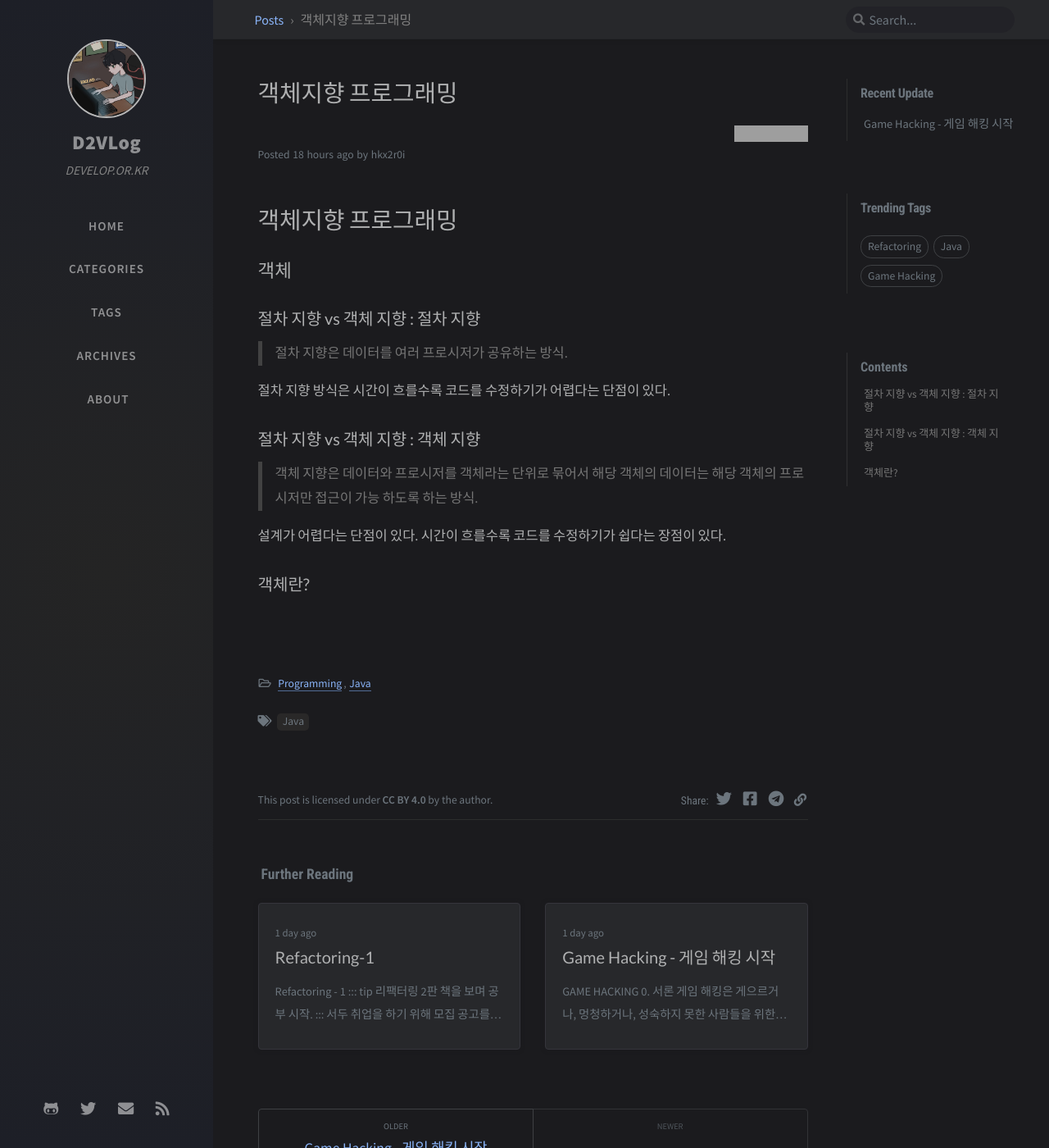
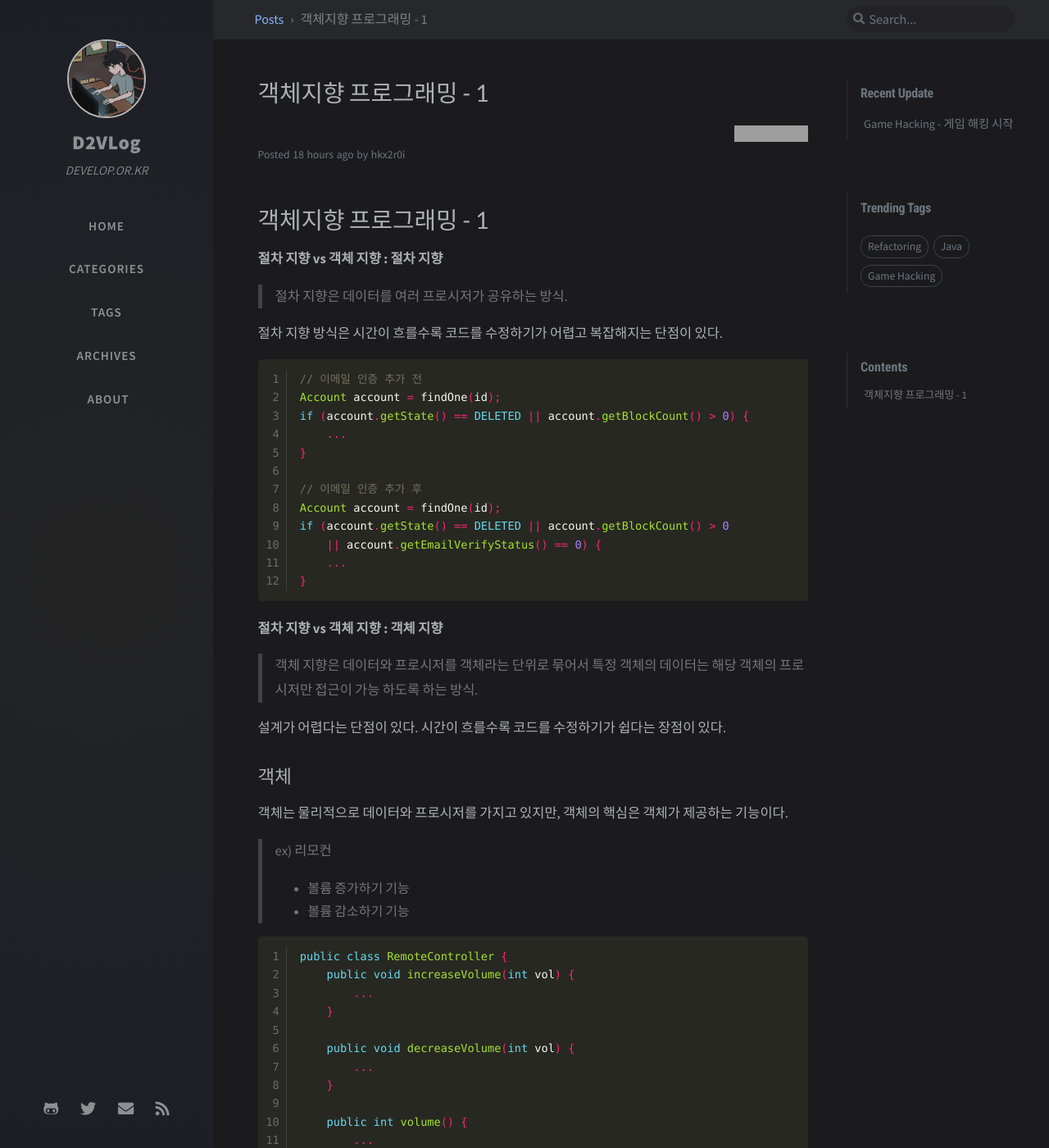
Before and after one commit to 0n1dev/newblog, a Jekyll site: the page built from _posts/2020-08-27-java-1.md, in a window 1280 px wide and 1400 px high. Shown: the whole window at 82% size. Built offline with Jekyll 4.4.1, drawn with Linux system fonts in a browser that asks for light colours; nearby versions of some CDN libraries; comment, search, counter and statistics services are not loaded; some of the changed text lies outside the part shown; grey boxes are pictures that could not be loaded.

Commit message:
객체지향 프로그래밍 - 1

````diff
--- a/_posts/2020-08-27-java-1.md
+++ b/_posts/2020-08-27-java-1.md
@@ -1,5 +1,5 @@
 ---
-title: 객체지향 프로그래밍
+title: 객체지향 프로그래밍 - 1
 author: hkx2r0i
 date: 2020-08-27 21:08:00 +0800
 categories: [Programming, Java]
@@ -7,20 +7,60 @@ tags: [Java]
 math: true
 ---
 
-# 객체지향 프로그래밍
+# 객체지향 프로그래밍 - 1
+
+**절차 지향 vs 객체 지향 : 절차 지향**
+
+> 절차 지향은 데이터를 여러 프로시저가 공유하는 방식.
+
+절차 지향 방식은 시간이 흐를수록 코드를 수정하기가 어렵고 복잡해지는 단점이 있다.
+
+```java
+// 이메일 인증 추가 전
+Account account = findOne(id);
+if (account.getState() == DELETED || account.getBlockCount() > 0) {
+    ...
+}
+
+// 이메일 인증 추가 후
+Account account = findOne(id);
+if (account.getState() == DELETED || account.getBlockCount() > 0
+    || account.getEmailVerifyStatus() == 0) {
+    ...
+}
+```
+
+**절차 지향 vs 객체 지향 : 객체 지향**
+
+> 객체 지향은 데이터와 프로시저를 객체라는 단위로 묶어서 특정 객체의 데이터는 해당 객체의 프로시저만 접근이 가능 하도록 하는 방식.
+
+설계가 어렵다는 단점이 있다. 시간이 흐를수록 코드를 수정하기가 쉽다는 장점이 있다.
 
 ## 객체
 
-### 절차 지향 vs 객체 지향 : 절차 지향
+객체는 물리적으로 데이터와 프로시저를 가지고 있지만, 객체의 핵심은 객체가 제공하는 기능이다.
 
-> 절차 지향은 데이터를 여러 프로시저가 공유하는 방식.
+> ex) 리모컨
+> - 볼륨 증가하기 기능
+> - 볼륨 감소하기 기능
 
-절차 지향 방식은 시간이 흐를수록 코드를 수정하기가 어렵다는 단점이 있다.
+```java
+public class RemoteController {
+    public void increaseVolume(int vol) {
+        ...
+    }
 
-### 절차 지향 vs 객체 지향 : 객체 지향
+    public void decreaseVolume(int vol) {
+        ...
+    }
 
-> 객체 지향은 데이터와 프로시저를 객체라는 단위로 묶어서 해당 객체의 데이터는 해당 객체의 프로시저만 접근이 가능 하도록 하는 방식.
+    public int volume() {
+        ...
+    }
+}
+```
 
-설계가 어렵다는 단점이 있다. 시간이 흐를수록 코드를 수정하기가 쉽다는 장점이 있다.
+※ 객체지향 프로그래밍은 객체들끼리 기능을 사용(메서드 호출)해서 연결.
 
-### 객체란?
+---
+> 참고 : [객체 지향 프로그래밍 입문](https://www.inflearn.com/course/%EA%B0%9D%EC%B2%B4-%EC%A7%80%ED%96%A5-%ED%94%84%EB%A1%9C%EA%B7%B8%EB%9E%98%EB%B0%8D-%EC%9E%85%EB%AC%B8)
````
